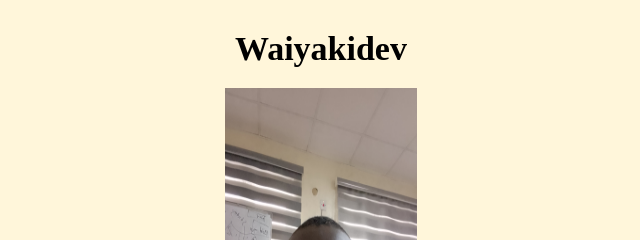
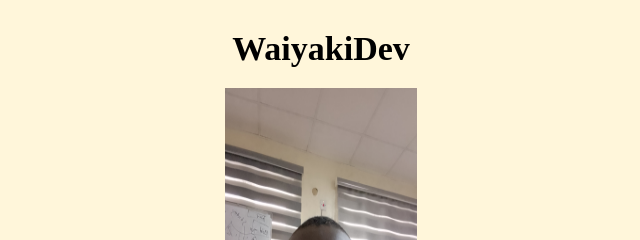
Before and after one commit to MONSURU-rgb/zuri-1, a plain HTML site: page index.html in a window 1280 px wide. Shown: the top 240 px of the page, 319-959 px from the left. Drawn offline with Linux system fonts and the light colour scheme.

Commit message:
The username was updated

```diff
--- a/index.html
+++ b/index.html
@@ -9,7 +9,7 @@
   <body>
     <div class="container">
       <header>
-        <h2 data-testid="slackUserName">Waiyakidev</h2>
+        <h2 data-testid="slackUserName">WaiyakiDev</h2>
       </header>
       <main>
         <!-- USER IMAGE -->
```
